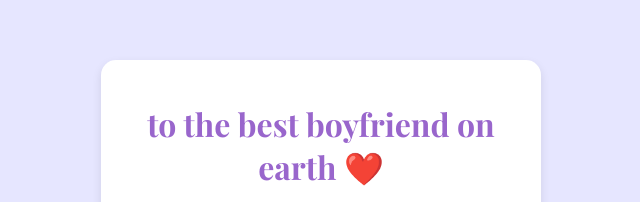
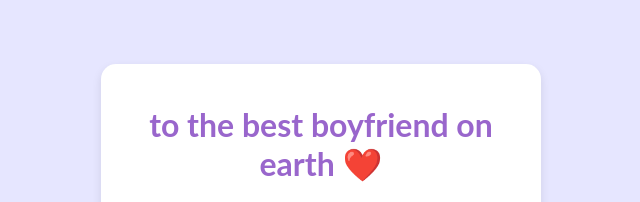
Before and after one commit to shannatanjx/formybf, a plain HTML site: page index.html in a window 1280 px wide. Shown: the part 195-397 px from the top of the page, without its empty margins (319-959 px from the left). Drawn offline with nearby package versions, Linux system fonts and the light colour scheme.

Commit message:
Update index.html

```diff
--- a/index.html
+++ b/index.html
@@ -26,7 +26,8 @@
             max-width: 400px;
         }
         h1 {
-            font-family: 'Playfair Display', serif;
+            font-family: 'Lato', sans-serif;
+            font-weight: 700;
             color: #9966cc;
         }
         p {
```
